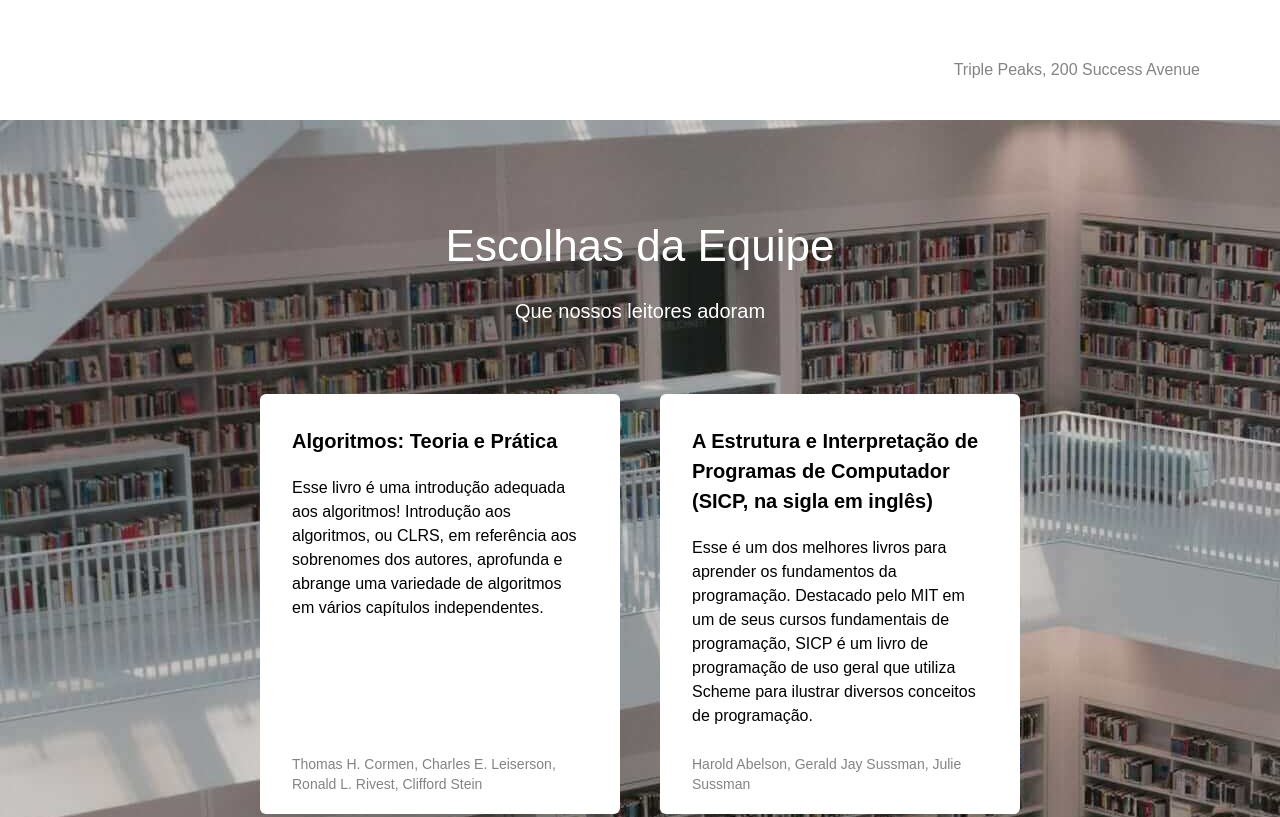
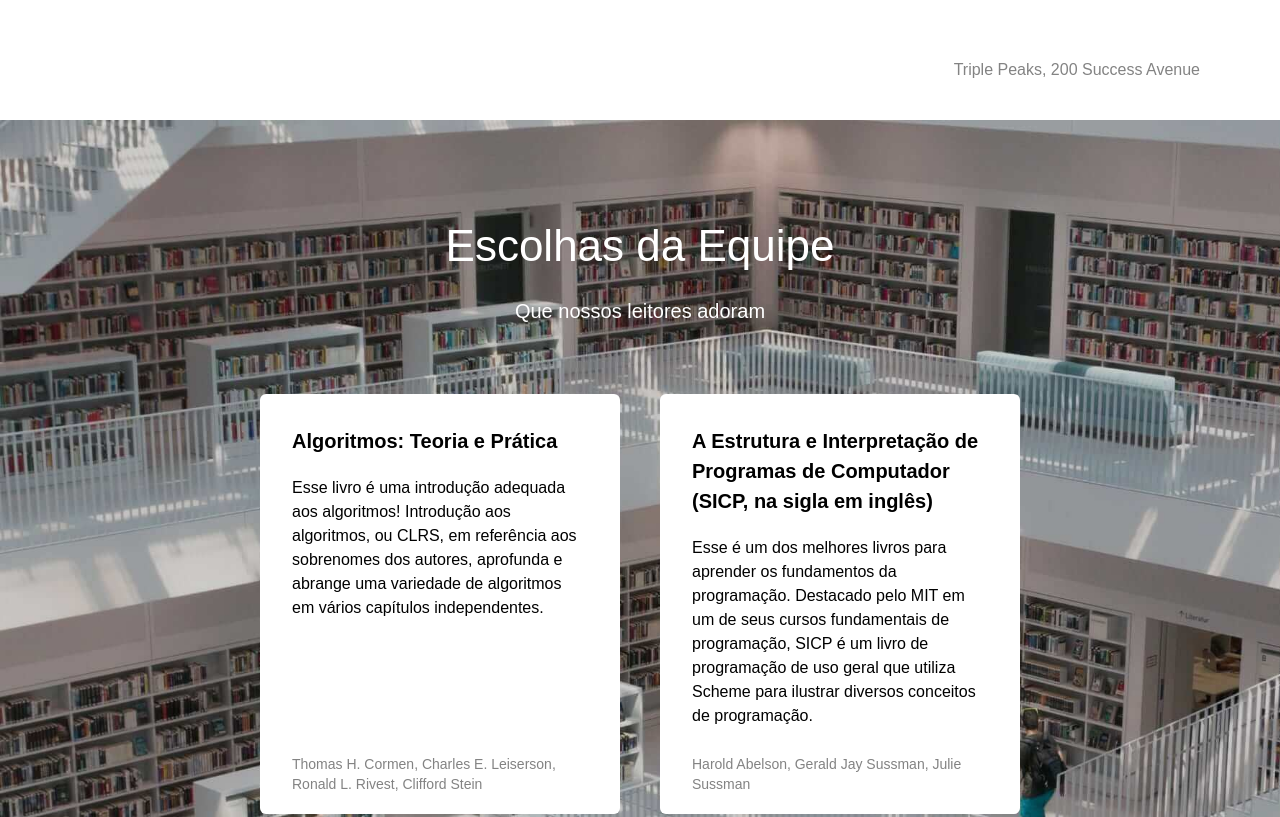
Before and after one commit to smanuelareif/web_project_library_pt, a plain HTML site: page index.html in a window 1280 px wide. Shown: the part 680-1497 px from the top of the page. Drawn offline with Linux system fonts and the light colour scheme.

Commit message:
corrige layout da biblioteca

```diff
--- a/styles/style.css
+++ b/styles/style.css
@@ -34,6 +34,7 @@
   display: flex;
   justify-content: space-between;
   gap: 20px;
+  padding-left: 0;
 }
 
 .nav__link {
@@ -90,6 +91,7 @@
 
 .staff {
   background-image: url("../images/staff_picks_background.jpg");
+  background-size: cover;
   padding: 100px 0 140px;
   font-family: "Arial", sans-serif;
 }
@@ -117,7 +119,7 @@
   max-width: 760px;
   margin: 68px auto 0;
   flex-wrap: wrap;
-  justify-content: space-between;
+  justify-content: center;
   gap: 40px;
   list-style-type: none;
   padding-left: 0;
```
